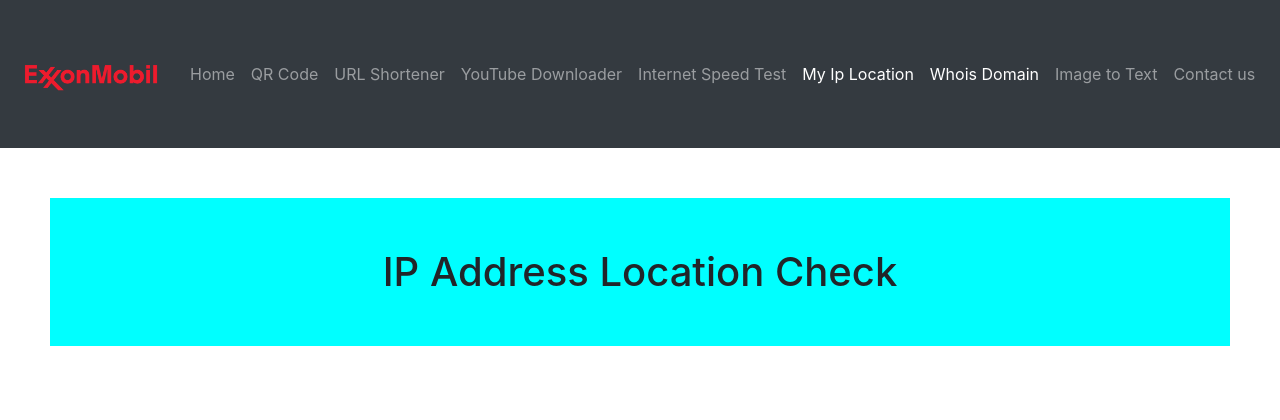
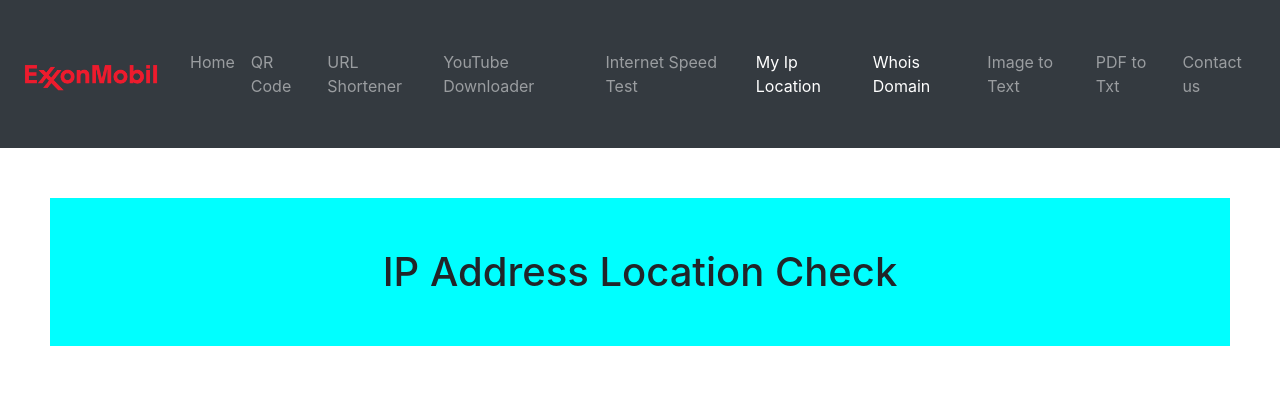
Before and after one commit to zohaibscorpion167/SoftApps-Tools, a Django app: page /ipcheck in a window 1280 px wide. Shown: the top 420 px of the page. Run offline with Django 3.2, Linux system fonts and the light colour scheme; some libraries are stand-ins or nearby versions.

Commit message:
Update base.html

```diff
--- a/templates/base.html
+++ b/templates/base.html
@@ -48,6 +48,9 @@
         <a class="nav-link {% if request.path == '/img_to_text' %}active{% endif %}" href="/img_to_text">Image to Text</a>
       </li>
      <li class="nav-item">
+        <a class="nav-link {% if request.path == '/pdf_to_txt' %}active{% endif %}" href="/pdf_to_txt">PDF to Txt</a>
+      </li>
+    <li class="nav-item">
         <a class="nav-link {% if request.path == '/contact' %}active{% endif %}" href="/contact">Contact us</a>
       </li>
     </ul>
```
